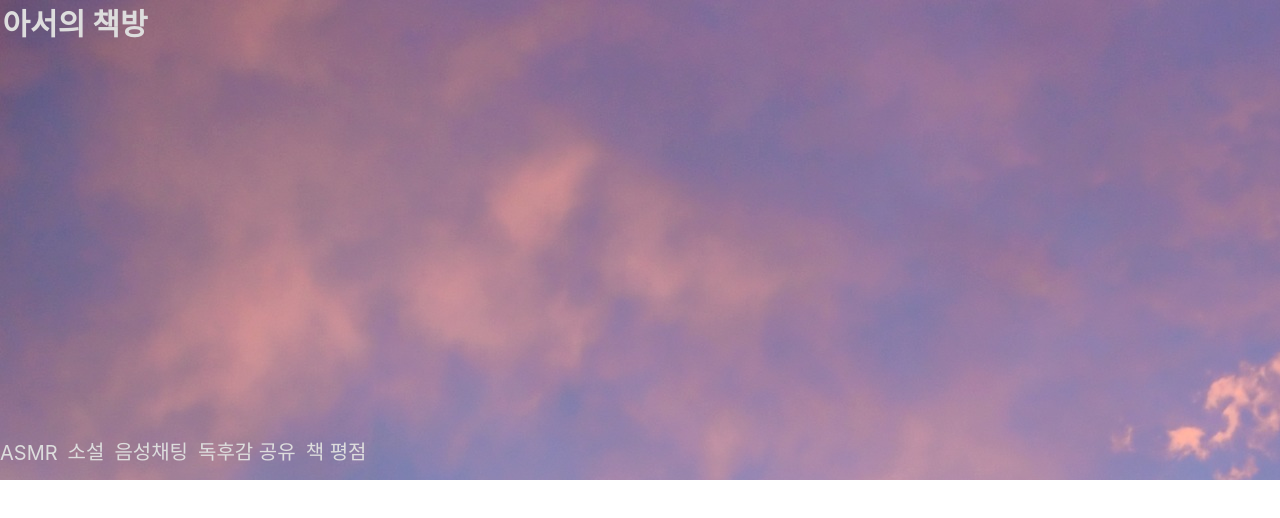
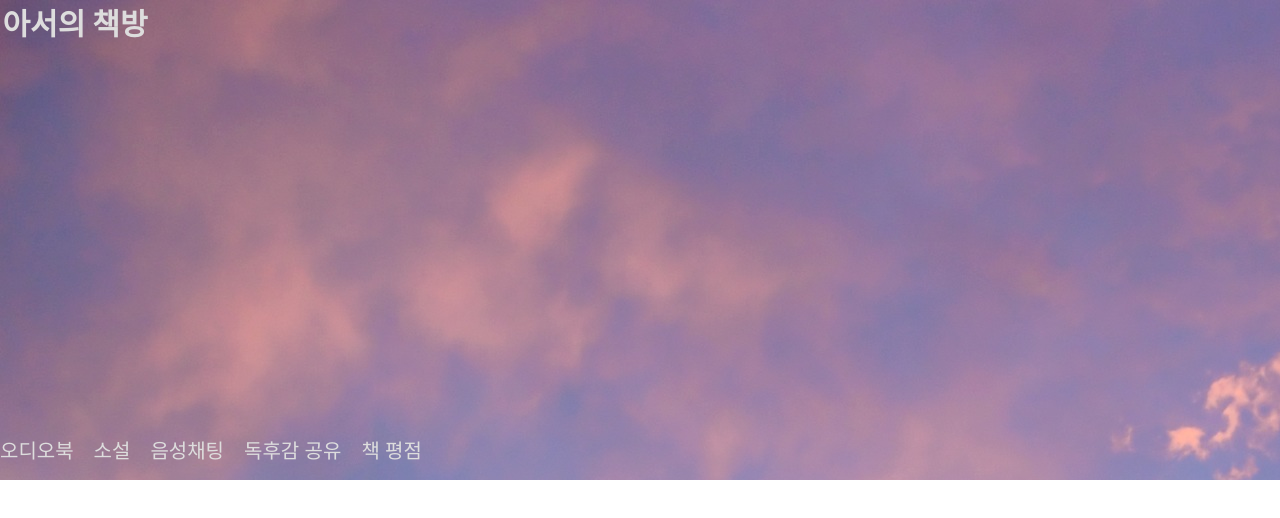
Before and after one commit to hansanguk0222/telling-storybook-client, a React (Create React App) app: page / in a window 1280 px wide. Shown: the top 518 px of the page. Built offline with nearby package versions, Linux system fonts and the light colour scheme.

Commit message:
[feat] navBar 생성

```diff
--- a/src/components/NavBar/index.tsx
+++ b/src/components/NavBar/index.tsx
@@ -1,31 +1,76 @@
-import React from "react";
-import styled from "styled-components";
+import React, { useEffect, useState } from "react";
+import styled, { css } from "styled-components";
+import { useLocation } from "react-router-dom";
 
 export const Container = styled.nav`
   display: flex;
   align-items: flex-end;
-  padding-bottom: 15px;
 `;
 
-export const StyledA = styled.a`
+export const StyledA = styled.a<{ isSelected: boolean }>`
   text-decoration: none;
   font-size: 15px;
-  margin-right: 7px;
+  margin-right: 16px;
+  height: 30px;
+  margin-bottom: 15px;
+  position: relative;
   @media only screen and (min-width: 768px) {
-    margin-right: 10px;
+    margin-right: 20px;
     font-size: 20px;
   }
+  font-weight: 500;
   color: ${(props) => props.theme.color.gray4};
+  ${(props) =>
+    props.isSelected &&
+    css`
+      &:after {
+        content: "";
+        width: 100%;
+        position: absolute;
+        right: 0;
+        top: 41px;
+
+        border-bottom: 4px solid ${(props) => props.theme.color.gray4};
+      }
+    `}
 `;
 
 //board에서 novel과 report가 나온다.
-//선택된 항목 bold 처리
-export const NavBar = () => (
-  <Container>
-    <StyledA href="/asmrs">ASMR</StyledA>
-    <StyledA href="/novels">소설</StyledA>
-    <StyledA href="/voicerooms">음성채팅</StyledA>
-    <StyledA href="/reports">독후감 공유</StyledA>
-    <StyledA href="/gpas">책 평점</StyledA>
-  </Container>
-);
+
+export const NavBar = () => {
+  const location = useLocation();
+  return (
+    <Container>
+      <StyledA
+        href="/asmrs"
+        isSelected={location && location.pathname === "/asmrs"}
+      >
+        오디오북
+      </StyledA>
+      <StyledA
+        href="/novels"
+        isSelected={location && location.pathname === "/novels"}
+      >
+        소설
+      </StyledA>
+      <StyledA
+        href="/voicerooms"
+        isSelected={location && location.pathname === "/voicerooms"}
+      >
+        음성채팅
+      </StyledA>
+      <StyledA
+        href="/reports"
+        isSelected={location && location.pathname === "/reports"}
+      >
+        독후감 공유
+      </StyledA>
+      <StyledA
+        href="/gpas"
+        isSelected={location && location.pathname === "/gpas"}
+      >
+        책 평점
+      </StyledA>
+    </Container>
+  );
+};
```
